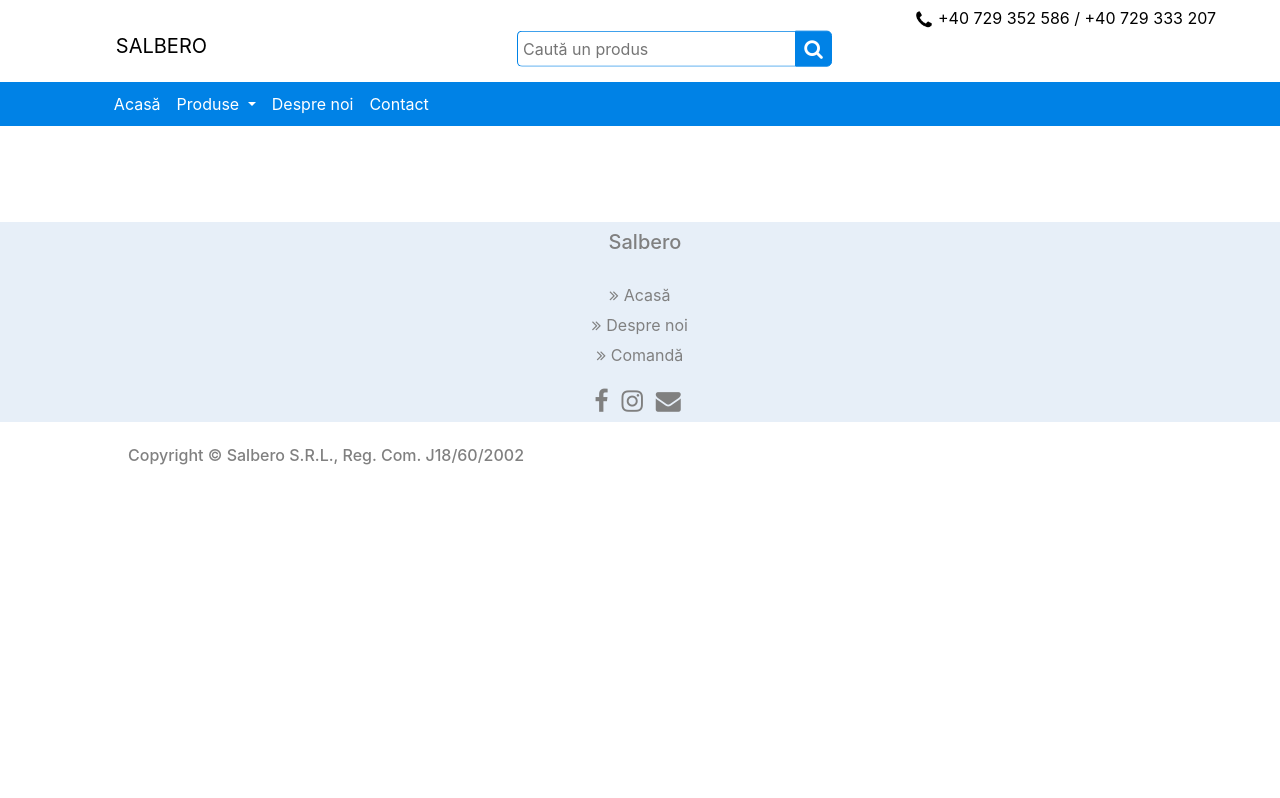
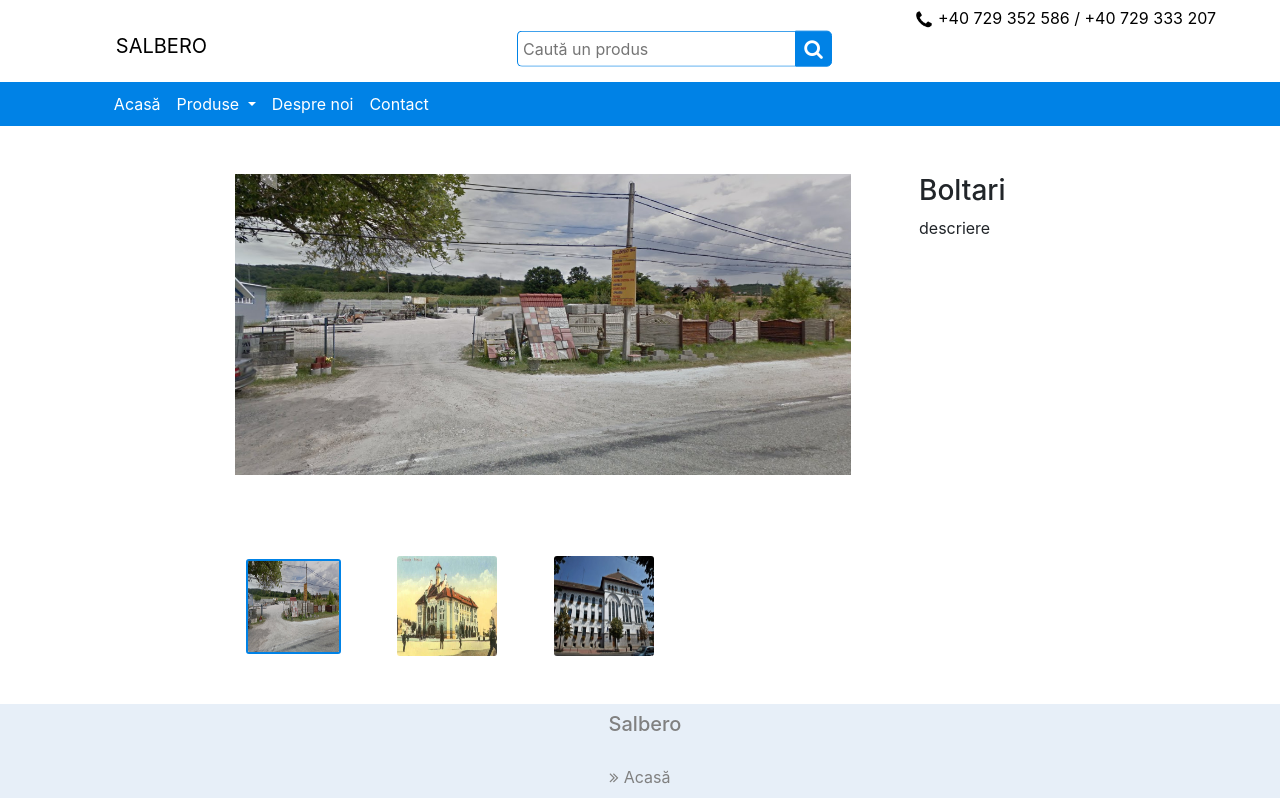
Before and after one commit to razvanmogosanu/Salbero, an Angular app: page /produse/Boltari in a window 1280 px wide. Before the commit this address led to /. Shown: the top 798 px of the page. Built offline with nearby package versions, Linux system fonts and the light colour scheme.

Commit message:
routing produse gata

```diff
--- a/src/app/app-routing.module.ts
+++ b/src/app/app-routing.module.ts
@@ -13,7 +13,7 @@
   {path: 'produse', component: ProduseComponent},
   {path: 'despre-noi', component: DespreNoiComponent},
   {path: 'contact', component: ContactComponent},
-  {path: 'item', component: ItemComponent},
+  {path: 'produse/:productId', component: ItemComponent},
 ];
 
 @NgModule({
--- a/src/app/app.module.ts
+++ b/src/app/app.module.ts
@@ -12,6 +12,7 @@
 import { DespreNoiComponent } from './components/despre-noi/despre-noi.component';
 import { ItemComponent } from './components/item/item.component';
 import { SearchComponent } from './components/search/search.component';
+import {ReactiveFormsModule} from '@angular/forms';
 
 @NgModule({
   declarations: [
@@ -31,6 +32,7 @@
         RouterModule,
         RouterModule.forRoot([]),
         AppRoutingModule,
+        ReactiveFormsModule,
     ],
   providers: [],
   bootstrap: [AppComponent]
--- a/src/app/components/contact/contact.component.html
+++ b/src/app/components/contact/contact.component.html
@@ -1,6 +1,6 @@
 <div class="row">
     <div class="column">
-        <img style="width: 490px"  src="../../../assets/sediu.png" alt="sediu">
+        <img style="width: 490px"  src="./assets/sediu.png" alt="sediu">
 
         <b><div><br>Showroom</div></b>
         <p>Strada Lotrului, Târgu Jiu</p>
--- a/src/app/components/item/item.component.ts
+++ b/src/app/components/item/item.component.ts
@@ -1,6 +1,8 @@
 import {HostListener, Component, OnInit } from '@angular/core';
 import {Produs} from '../../structura_produs';
 import {SharedService} from '../../SharedService';
+import {ActivatedRoute} from '@angular/router';
+import {listaProduse} from '../../lista_produse';
 
 @Component({
   selector: 'app-item',
@@ -8,14 +10,23 @@
   styleUrls: ['./item.component.css']
 })
 export class ItemComponent implements OnInit {
-  item: Produs = this.service.getItem();
-  images = this.item.urlImage;
-  selectedImage = this.images[0];
+  item: Produs;
+  images: string[];
+  selectedImage: string;
   screenHeight: number;
   screenWidth: number;
-  constructor(public service: SharedService) { }
+  constructor(public service: SharedService,
+              private route: ActivatedRoute) { }
 
-  ngOnInit(): void {
+  ngOnInit() {
+    const url = this.route.snapshot.url[1];
+    for (const produs of listaProduse) {
+        if (produs.name === url.toString()) {
+          this.item = produs;
+          this.images = produs.urlImage;
+          this.selectedImage = this.images[0];
+        }
+    }
   }
 
   onSelect(img) {
--- a/src/app/components/produse/produse.component.html
+++ b/src/app/components/produse/produse.component.html
@@ -5,7 +5,7 @@
         <div class="card-body">
             <h5 class="card-title">Card title</h5>
             <p class="card-text">{{Produs.name}}</p>
-            <a (click)="goItem(Produs)" class="btn btn-primary">Go somewhere</a>
+            <a [routerLink]="['/produse', Produs.name]" routerLinkActive="active" (click)="goItem(Produs)" class="btn btn-primary">Go somewhere</a>
         </div>
     </div>
 </div>
--- a/src/app/components/produse/produse.component.ts
+++ b/src/app/components/produse/produse.component.ts
@@ -19,7 +19,6 @@
         return this.service.getLink();
     }
     goItem(produs: Produs) {
-        this.router.navigateByUrl('item');
         this.service.setItem(produs);
     }
 }
--- a/src/app/components/search/search.component.html
+++ b/src/app/components/search/search.component.html
@@ -1,12 +1,13 @@
 
 <div class="navbar" id="upper-navbar">
-    <a class="navbar-brand" href="#">SALBERO</a>
+    <a class="navbar-brand" href="">SALBERO</a>
     <div class="wrap">
         <div class="search">
-            <input type="text" class="searchTerm" placeholder="Caută un produs">
+            <input type="text" class="searchTerm" placeholder="Caută un produs" [formControl]="myControl">
             <button type="submit" class="searchButton">
                 <i class="fa fa-search"></i>
             </button>
         </div>
+<!--        <mat-autocomplete #auto="matAutocomplete" [displayWith]="displayFn()" ></mat-autocomplete>-->
     </div>
 </div>
--- a/src/app/components/search/search.component.ts
+++ b/src/app/components/search/search.component.ts
@@ -1,4 +1,8 @@
 import { Component, OnInit } from '@angular/core';
+import {listaProduse} from '../../lista_produse';
+import {FormControl} from '@angular/forms';
+import {Observable} from 'rxjs';
+import {map, startWith} from 'rxjs/operators';
 
 @Component({
   selector: 'app-search',
@@ -6,10 +10,27 @@
   styleUrls: ['./search.component.css']
 })
 export class SearchComponent implements OnInit {
-
-  constructor() { }
+  results = listaProduse;
+  options: ['caca', 'part'];
+  myControl = new FormControl();
+  filteredOptions: Observable<string[]>;
+  constructor() {
+    // for (let i = 0; i < listaProduse.length; i++) {
+    //   this.options[i] = listaProduse[i].name;
+    // }
+  }
 
   ngOnInit(): void {
+    this.filteredOptions = this.myControl.valueChanges.pipe(
+        startWith(''),
+        map(value => this._filter(value)),
+    );
   }
-
+  private _filter(value: string): string[] {
+    const filterValue = value.toLocaleLowerCase();
+    return this.options.filter(option => option.toLowerCase().includes(filterValue));
+  }
+  displayFn(subject) {
+    return subject ? subject.name : undefined;
+  }
 }
--- a/src/app/lista_produse.ts
+++ b/src/app/lista_produse.ts
@@ -3,4 +3,6 @@
 export const listaProduse: Produs[] = [
     // tslint:disable-next-line:max-line-length
     { urlImage: ['../../../assets/sediu.png', '../../../assets/unnamed.jpg', '../../../assets/unamed2.jpg'], description: 'descriere',  name: 'Boltari', details: 'detalii' },
+    // tslint:disable-next-line:max-line-length
+    { urlImage: ['../../../assets/sediu.png', '../../../assets/unnamed.jpg', '../../../assets/unamed2.jpg'], description: 'descriere',  name: 'Tigle', details: 'detalii' },
 ];
```
Also changed, not shown: 26 other files (tests, documents, lock files or other folders). Lines whose indentation alone changed are shown as unchanged.
